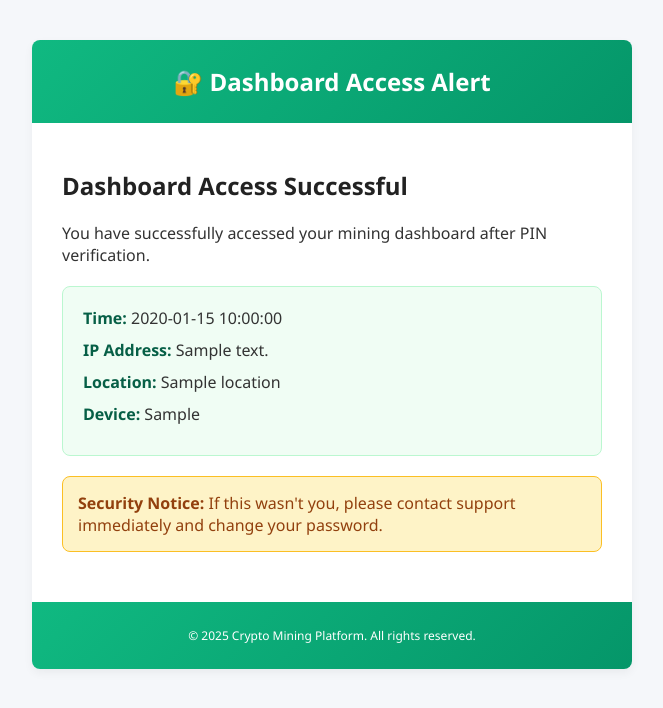
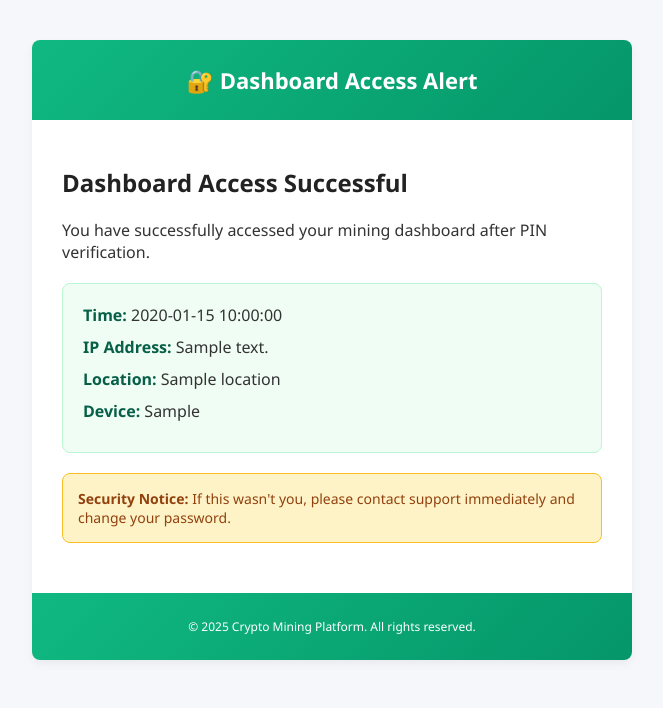
Before and after one commit to extremework205/Firstwork, a Python web app: template template/login_alert.html in a window 1280 px wide. Shown: the top 708 px of the page, without its empty margins (308-971 px from the left). Run offline with Jinja, Linux system fonts and the light colour scheme; the template is opened without the code that fills it: most values are stand-ins (such as "Sample title", 1, 10 or a date in 2020).

Commit message:
Update login_alert.html

```diff
--- a/template/login_alert.html
+++ b/template/login_alert.html
@@ -2,7 +2,7 @@
 <html lang="en" xmlns="http://www.w3.org/1999/xhtml">
 <head>
 <meta charset="UTF-8" />
-<meta name="viewport" content="width=device-width,initial-scale=1" />
+<meta name="viewport" content="width=device-width, initial-scale=1" />
 <meta name="x-apple-disable-message-reformatting">
 <title>Dashboard Access Alert</title>
 <style>
@@ -26,10 +26,15 @@
     padding: 25px 20px;
     text-align: center;
   }
+  .header h2 {
+    color: #ffffff;
+    margin: 0;
+    font-size: 22px;
+  }
   .content {
     padding: 30px;
   }
-  h1 {
+  .content h1 {
     font-size: 24px;
     color: #222222;
     margin-bottom: 20px;
@@ -55,6 +60,8 @@
     padding: 15px;
     border-radius: 8px;
     margin: 20px 0;
+    font-size: 14px;
+    color: #92400e;
   }
   .footer {
     background: linear-gradient(135deg, #10b981 0%, #059669 100%);
@@ -68,7 +75,7 @@
 <body>
 <div class="container">
   <div class="header">
-    <h2 style="color: white; margin: 0;">🔐 Dashboard Access Alert</h2>
+    <h2>🔐 Dashboard Access Alert</h2>
   </div>
 
   <div class="content">
@@ -91,7 +98,7 @@
     </div>
 
     <div class="security-notice">
-      <p style="margin: 0; color: #92400e;"><strong>Security Notice:</strong> If this wasn't you, please contact support immediately and change your password.</p>
+      <strong>Security Notice:</strong> If this wasn't you, please contact support immediately and change your password.
     </div>
   </div>
 
```
